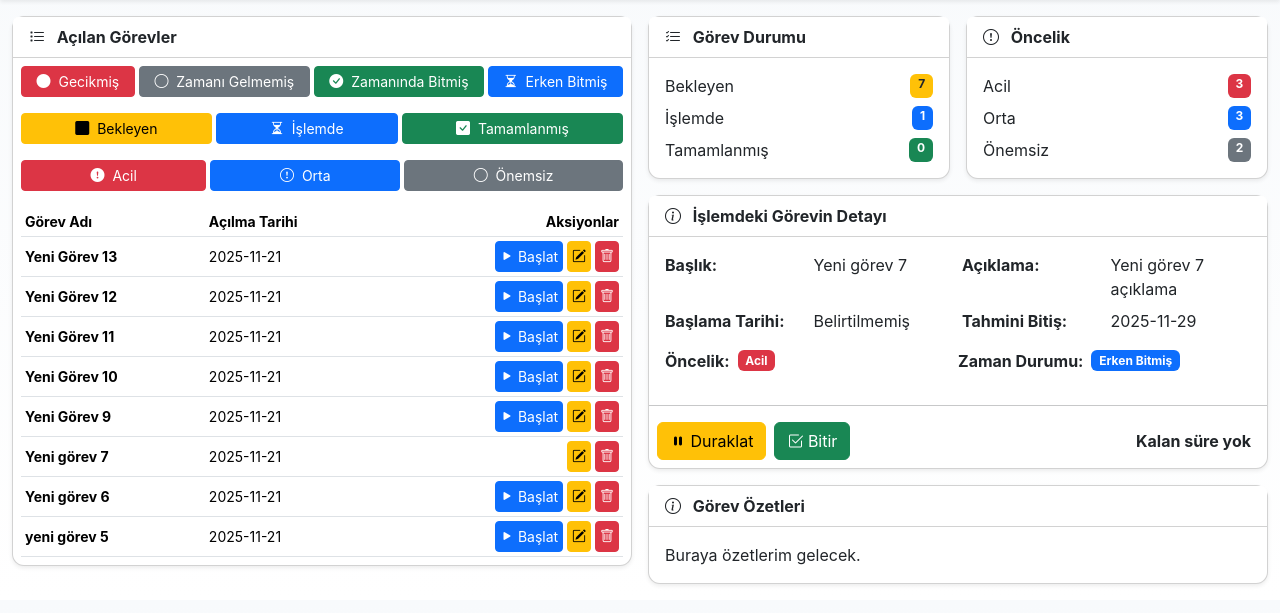
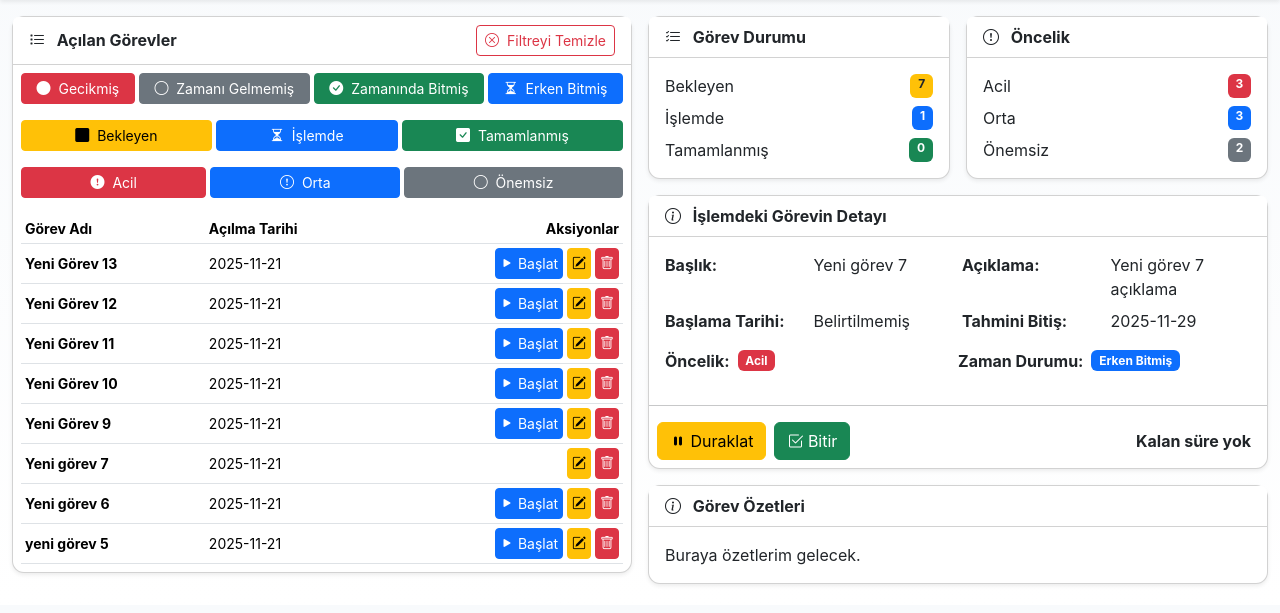
Before and after one commit to hafizecim/A1_OOP_Todo_App_Python, a Flask app: page / in a window 1280 px wide. Shown: the part 54-667 px from the top of the page. Run offline with Flask 3, Linux system fonts and the light colour scheme; data comes from the database, SQL or seed files in the repository.

Commit message:
Filtreyi Temizle Butonu oluşturuldu

```diff
--- a/templates/index.html
+++ b/templates/index.html
@@ -81,8 +81,17 @@
         <!-- SOL PANEL: Açılan görevler listesi -->
         <div class="col-lg-6 left-panel">
           <div class="card shadow-sm mb-3">
-            <div class="card-header bg-white">
-              <strong><i class="bi bi-list-task me-2"></i> Açılan Görevler</strong>
+            <div class="card-header bg-white d-flex justify-content-between align-items-center">
+
+              <strong>
+                <i class="bi bi-list-task me-2"></i> Açılan Görevler
+              </strong>
+
+              <!-- Filtre Temizle Butonu -->
+              <a href="{{ url_for('index') }}" class="btn btn-sm btn-outline-danger">
+                <i class="bi bi-x-circle me-1"></i> Filtreyi Temizle
+              </a>
+
             </div>
             <div class="card-body p-2">
               <!-- FİLTRE BUTONLARI -->
```
